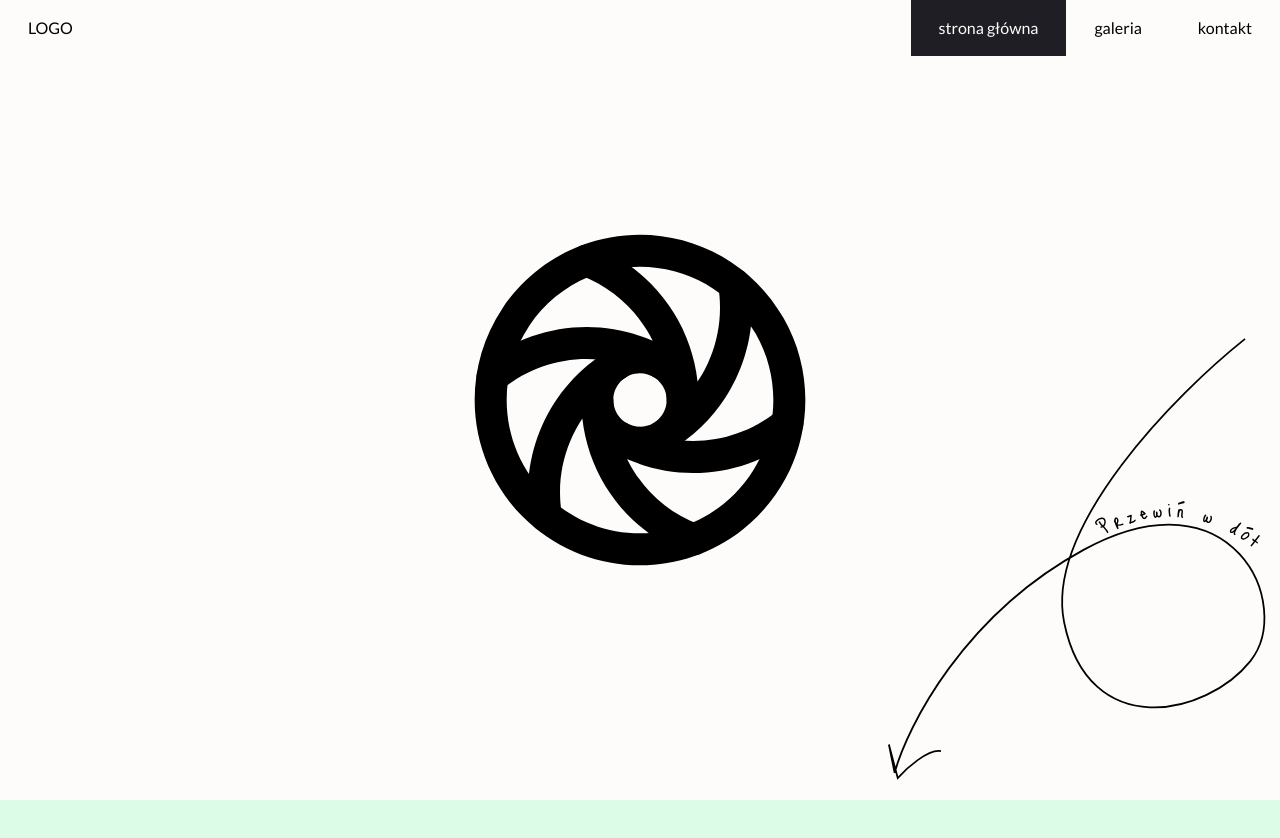
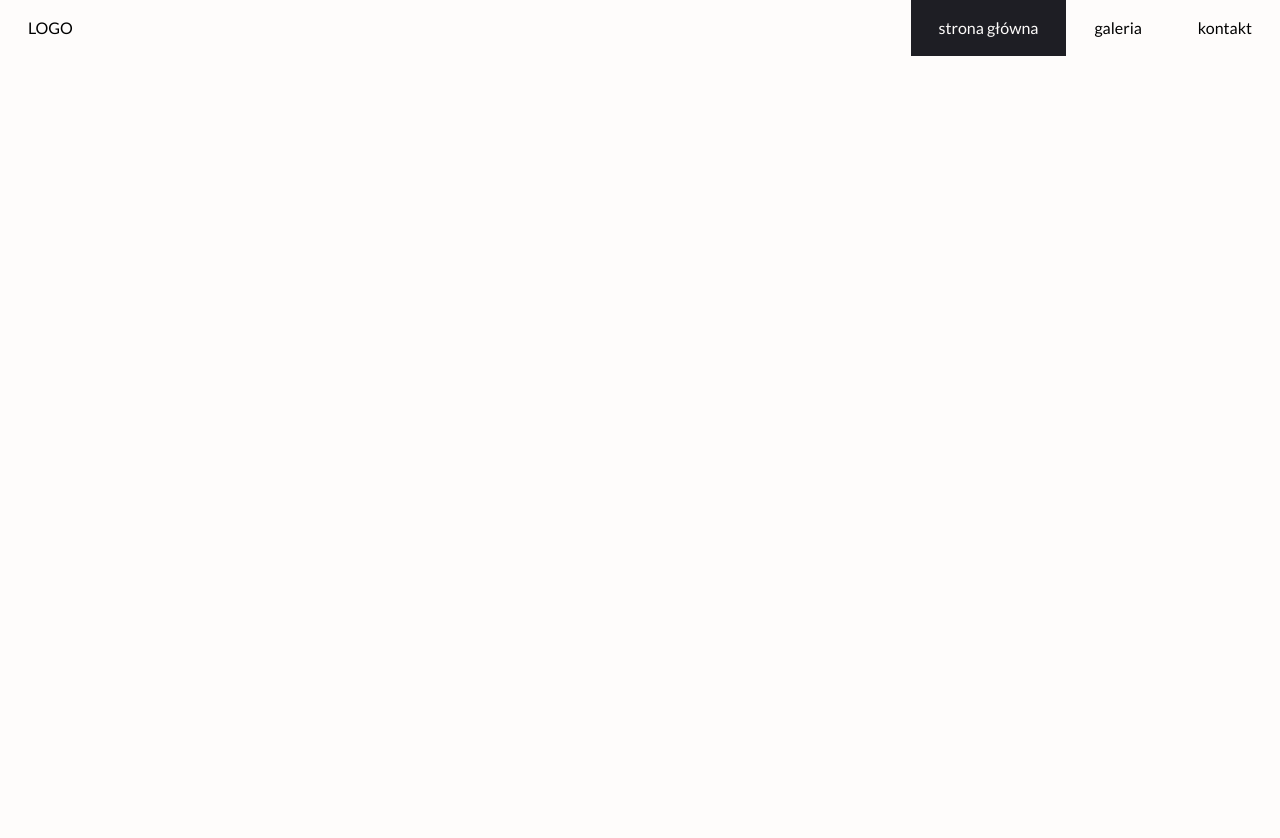
Before and after one commit to kamilmarchewka/AM-photographer-portfolio, a Next.js app: page / in a window 1280 px wide. Shown: the top 838 px of the page. Built offline with nearby package versions, Linux system fonts and the light colour scheme.

Commit message:
Home Page restructure I

```diff
--- a/app/page.tsx
+++ b/app/page.tsx
@@ -1,11 +1,12 @@
 import MainHeader from "@/components/MainHeader";
 import PhotosSections from "@/components/PhotosSections";
 import MainTl from "@/components/MainTl";
+import HomePage from "@/components/navigation/home-page/HomePage";
 
 export default function Home() {
   return (
     <main className="">
-      <MainTl />
+      <HomePage />
     </main>
   );
 }
--- /dev/null
+++ b/components/navigation/home-page/HomePage.tsx
@@ -0,0 +1,6 @@
+"use client";
+import React from "react";
+
+export default function HomePage() {
+  return <div>HomePage</div>;
+}
```
